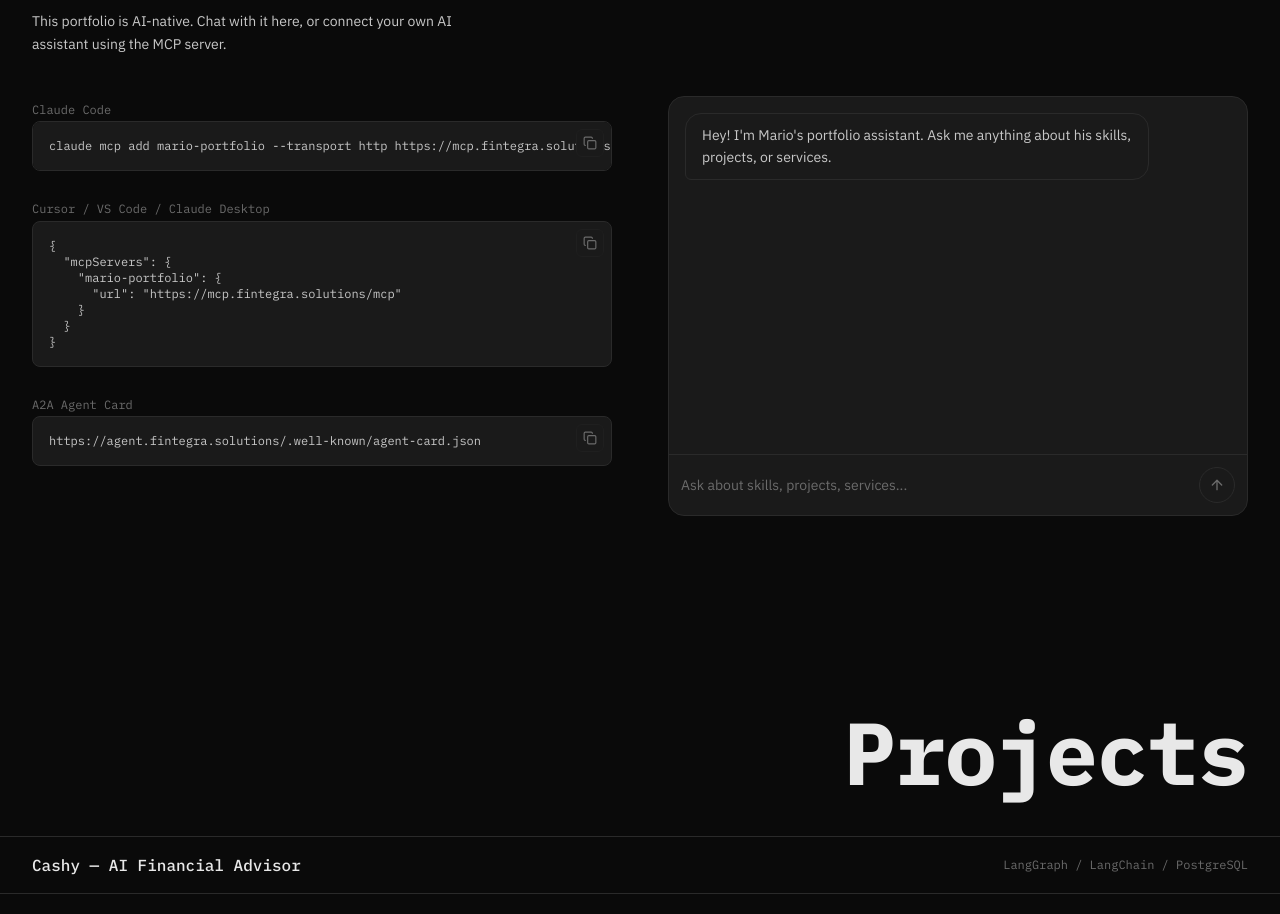
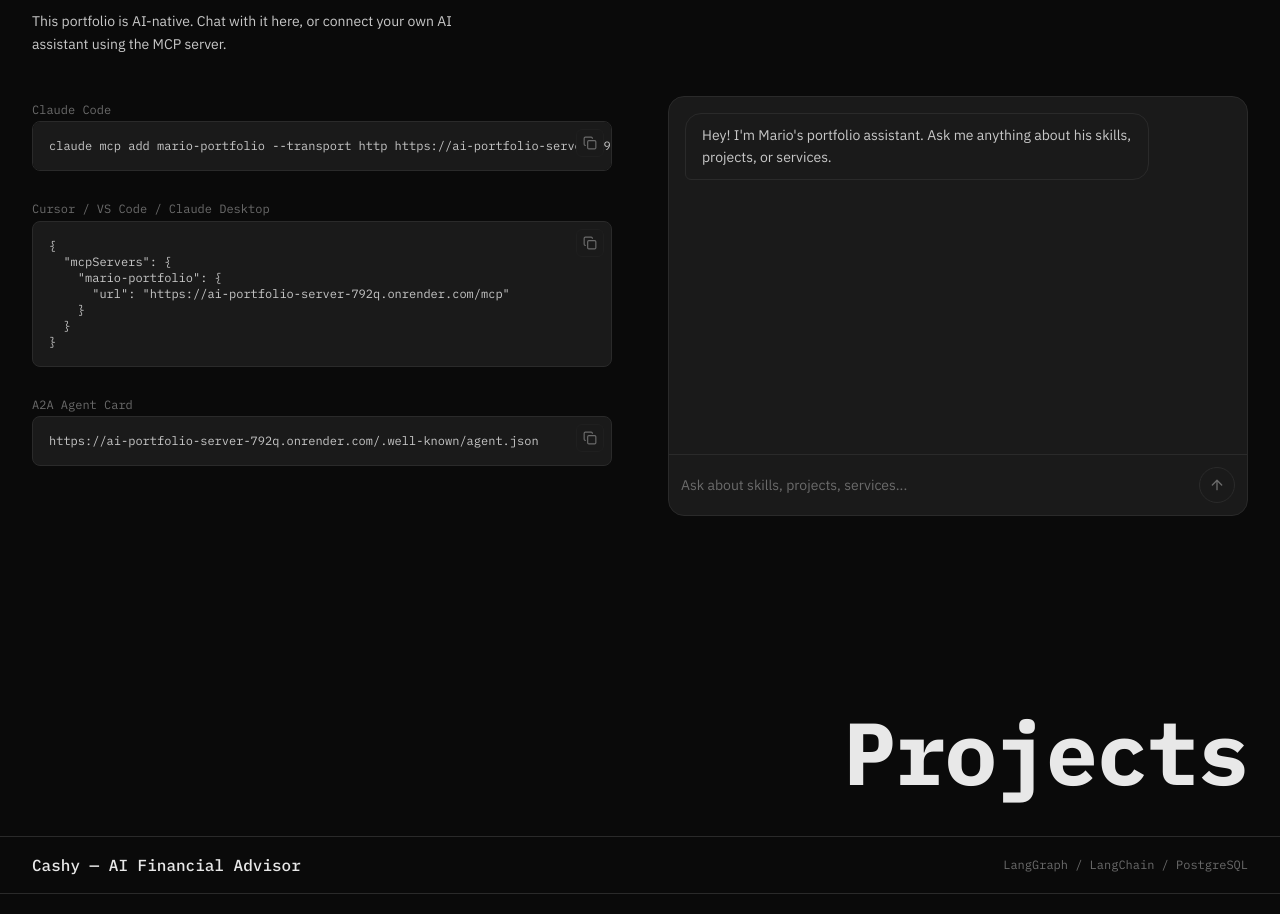
Before and after one commit to MarioAderman/my-portfolio, a Next.js app: page / in a window 1280 px wide. Shown: the part 2724-3638 px from the top of the page. Built offline with nearby package versions, Linux system fonts and the light colour scheme.

Commit message:
Update server URLs to Render deployment

```diff
--- a/src/app/llms.txt/route.ts
+++ b/src/app/llms.txt/route.ts
@@ -60,20 +60,20 @@ This portfolio is AI-native. You can interact with it programmatically:
 
 ### MCP Server
 Connect your AI assistant (Claude Code, Cursor, VS Code, Claude Desktop) to query this portfolio:
-- URL: https://mcp.fintegra.solutions/mcp
-- CLI: claude mcp add mario-portfolio --transport http https://mcp.fintegra.solutions/mcp
+- URL: https://ai-portfolio-server-792q.onrender.com/mcp
+- CLI: claude mcp add mario-portfolio --transport http https://ai-portfolio-server-792q.onrender.com/mcp
 - JSON config:
   {
     "mcpServers": {
       "mario-portfolio": {
-        "url": "https://mcp.fintegra.solutions/mcp"
+        "url": "https://ai-portfolio-server-792q.onrender.com/mcp"
       }
     }
   }
 
 ### A2A (Agent-to-Agent) Protocol
-- Agent Card: https://agent.fintegra.solutions/.well-known/agent-card.json
-- Endpoint: https://agent.fintegra.solutions/
+- Agent Card: https://ai-portfolio-server-792q.onrender.com/.well-known/agent.json
+- Endpoint: https://ai-portfolio-server-792q.onrender.com/
 
 ## Site
 
--- a/src/components/AskPortfolio.tsx
+++ b/src/components/AskPortfolio.tsx
@@ -15,12 +15,12 @@ const fadeUp = {
   }),
 }
 
-const A2A_URL = 'https://agent.fintegra.solutions/'
-const MCP_COMMAND = 'claude mcp add mario-portfolio --transport http https://mcp.fintegra.solutions/mcp'
+const A2A_URL = 'https://ai-portfolio-server-792q.onrender.com/'
+const MCP_COMMAND = 'claude mcp add mario-portfolio --transport http https://ai-portfolio-server-792q.onrender.com/mcp'
 const MCP_JSON = `{
   "mcpServers": {
     "mario-portfolio": {
-      "url": "https://mcp.fintegra.solutions/mcp"
+      "url": "https://ai-portfolio-server-792q.onrender.com/mcp"
     }
   }
 }`
@@ -175,9 +175,9 @@ export default function AskPortfolio() {
               <span className="text-xs font-mono text-text-muted">{t.ask.snippetLabels.a2a}</span>
               <div className="relative">
                 <pre className="text-xs font-mono text-text-secondary bg-bg-surface border border-border-default rounded-lg p-4 pr-10 overflow-x-auto">
-                  https://agent.fintegra.solutions/.well-known/agent-card.json
+                  https://ai-portfolio-server-792q.onrender.com/.well-known/agent.json
                 </pre>
-                <CopyButton text="https://agent.fintegra.solutions/.well-known/agent-card.json" />
+                <CopyButton text="https://ai-portfolio-server-792q.onrender.com/.well-known/agent.json" />
               </div>
             </div>
           </motion.div>
```
